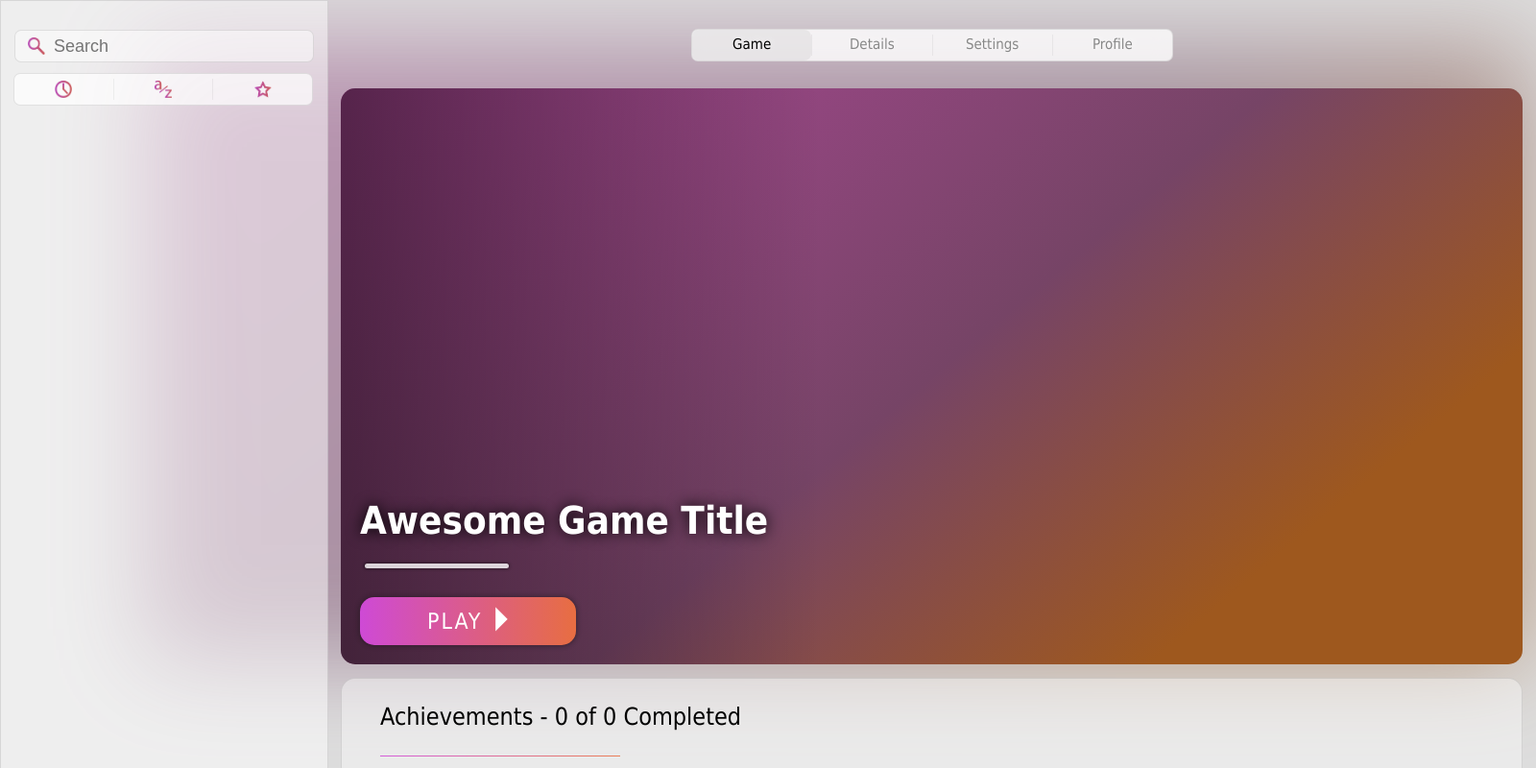
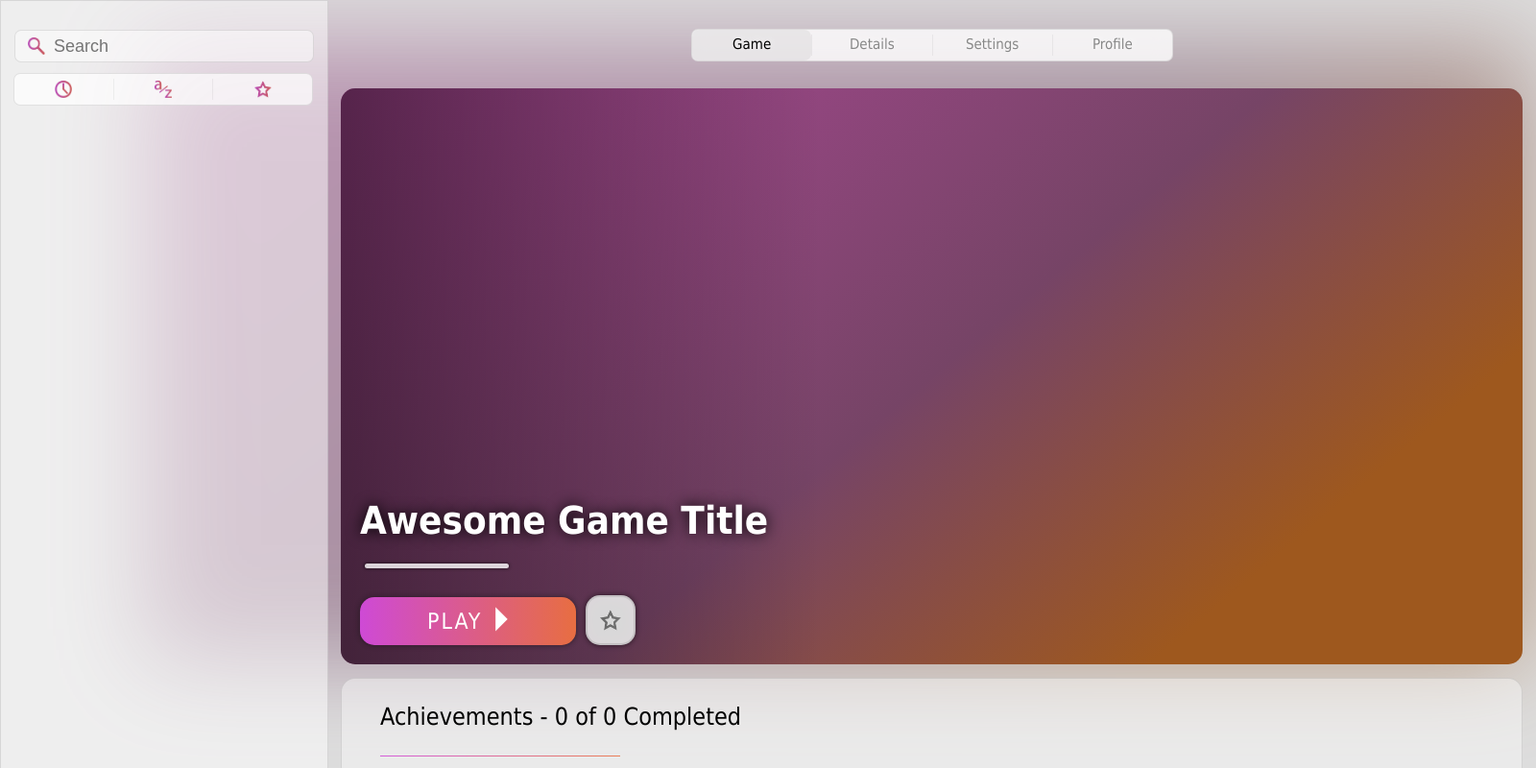
Before and after one commit to GreysonFlippo1/RadiumLauncher, an Electron app: page index.html in a window 1600 px wide. Shown: the whole page at 96% size. Drawn offline with Linux system fonts and the light colour scheme.

Commit message:
added favorites button and store favorited games and what their last filter was

```diff
--- a/index.html
+++ b/index.html
@@ -44,6 +44,7 @@
           <div id="playText">PLAY</div>
           <div id="playIcon">&#9205;</div>
         </div>
+        <div id="favoriteGame" class="unfavorited"></div>
       </div>
       <div id="panes">
 
--- a/styles.css
+++ b/styles.css
@@ -317,6 +317,36 @@ body {
     font-size: 35px;
     position: relative;
     line-height: 46px;
+}
+
+#favoriteGame {
+    position: absolute;
+    bottom: 20px;
+    left: 255px;
+    width: 48px;
+    height: 48px;
+    border-radius: 15px;
+    background-size: 45% 45%;
+    background-position: 50% 50%;
+    background-repeat: no-repeat;
+    background-image: url('./icons/Favorites_Icon.png');
+    background-color: rgba(10,10,10,0.8);
+    backdrop-filter: blur(10px);
+    box-shadow: 0px 0px 5px 1px rgba(0,0,0,0.43);
+    border: 2px solid rgba(255,255,255,0.1)
+}
+
+#favoriteGame:hover {
+    filter: brightness(90%);
+    cursor: pointer;
+}
+
+.unfavorited:hover {
+    filter: brightness(90%) saturate(0%) !important;
+}
+
+.unfavorited {
+    filter: saturate(0%);
 }
 
 #gameTitleShadow {
@@ -933,6 +963,11 @@ body {
         background-color: #fff;
     }
 
+    #favoriteGame {
+        background-color: rgba(255,255,255,0.8);
+        border: 2px solid rgba(0,0,0,0.1)
+    }
+
     .paneTitle {
         color: #000;
     }
```
Also changed, not shown: preload.js (+39 -1 lines).
